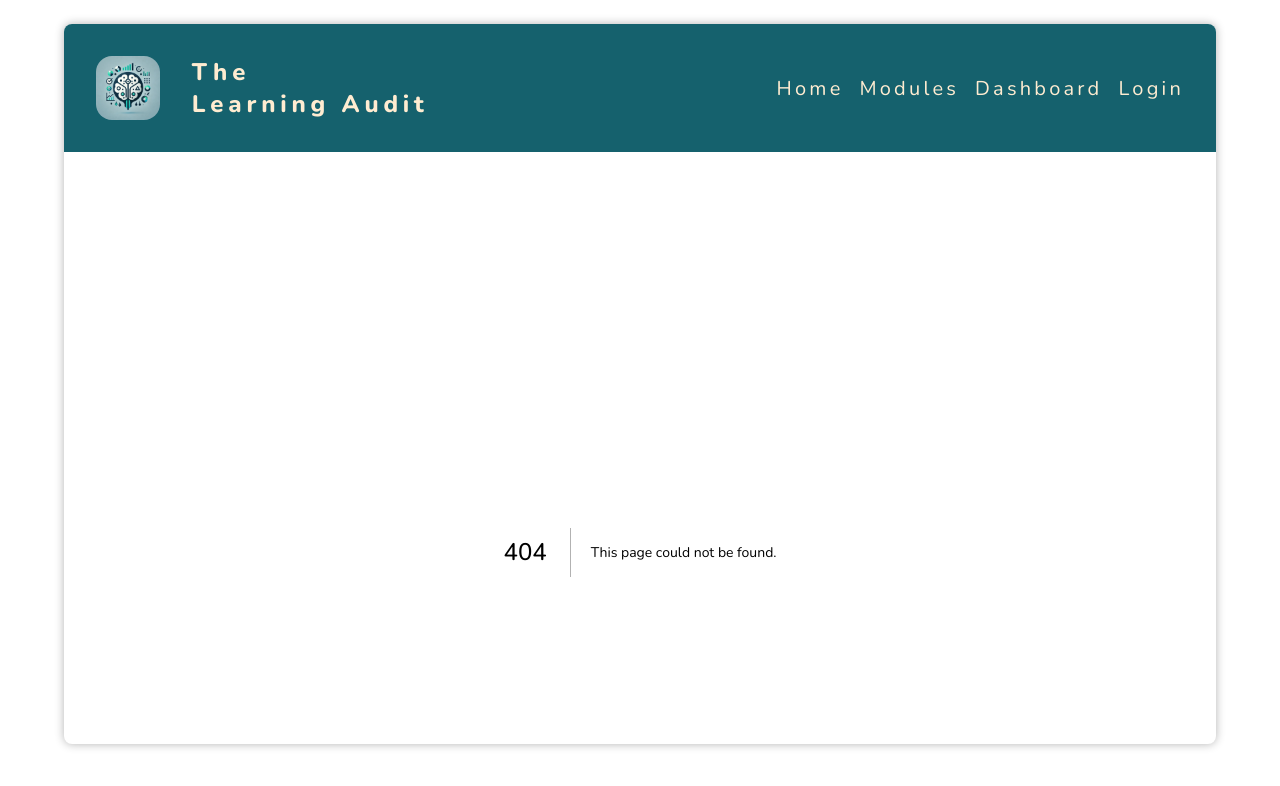
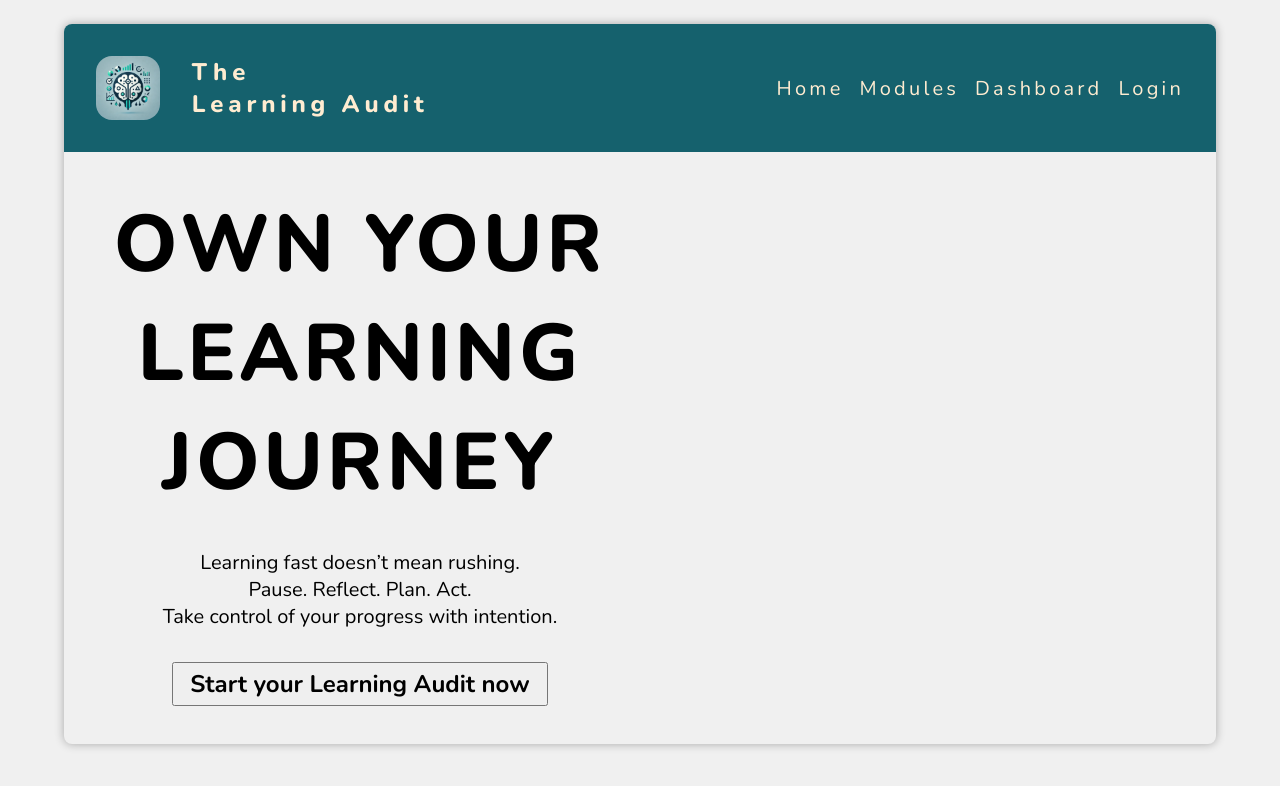
Before and after one commit to Tyriol/learning-audit, a Next.js app: page /routes/landingPage in a window 1280 px wide. Before the commit this address had no page. Shown: the top 786 px of the page. Built offline with nearby package versions, Linux system fonts and the light colour scheme.

Commit message:
add landing page with basic styling

```diff
--- /dev/null
+++ b/app/routes/landingPage/landingPage.module.css
@@ -0,0 +1,28 @@
+.container {
+  display: grid;
+  grid-template-columns: 1fr 1fr;
+  /* align-items: center; */
+  padding: 1rem;
+}
+
+.heroMessage {
+  display: flex;
+  flex-direction: column;
+  align-items: center;
+  justify-content: center;
+  text-align: center;
+  gap: 2rem;
+
+  h1 {
+    font-size: 5rem;
+    letter-spacing: 0.25rem;
+  }
+
+  p {
+    font-size: 1.25rem;
+  }
+
+  button {
+    font-size: 1.5rem;
+  }
+}
--- /dev/null
+++ b/app/routes/landingPage/page.jsx
@@ -0,0 +1,19 @@
+import styles from "./landingPage.module.css";
+
+export default function LandingPage() {
+  return (
+    <div className={styles.container}>
+      <section className={styles.heroMessage}>
+        <h1>OWN YOUR LEARNING JOURNEY</h1>
+        <p className={styles.description}>
+          Learning fast doesn’t mean rushing. <br />
+          Pause. Reflect. Plan. Act.
+          <br />
+          Take control of your progress with intention.
+        </p>
+        <button>Start your Learning Audit now</button>
+      </section>
+      <section className={styles.screenshots}></section>
+    </div>
+  );
+}
```
